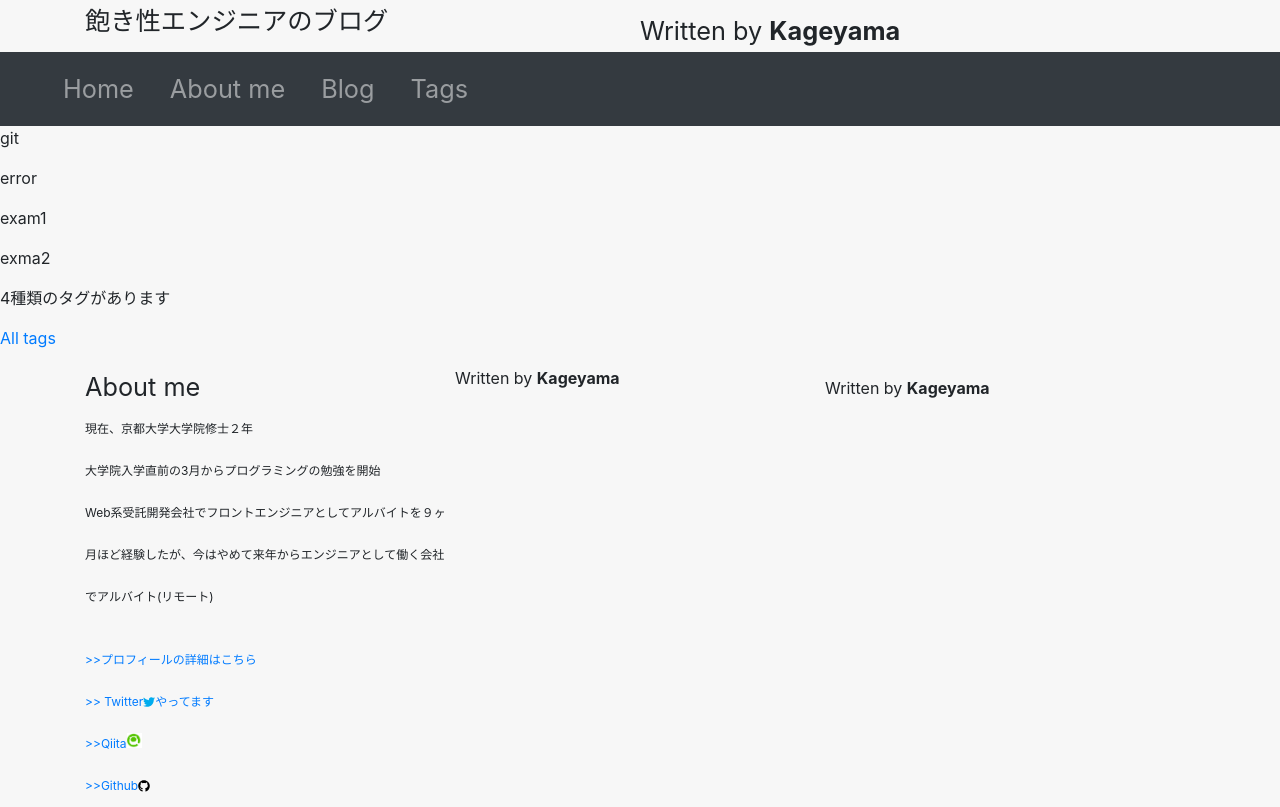
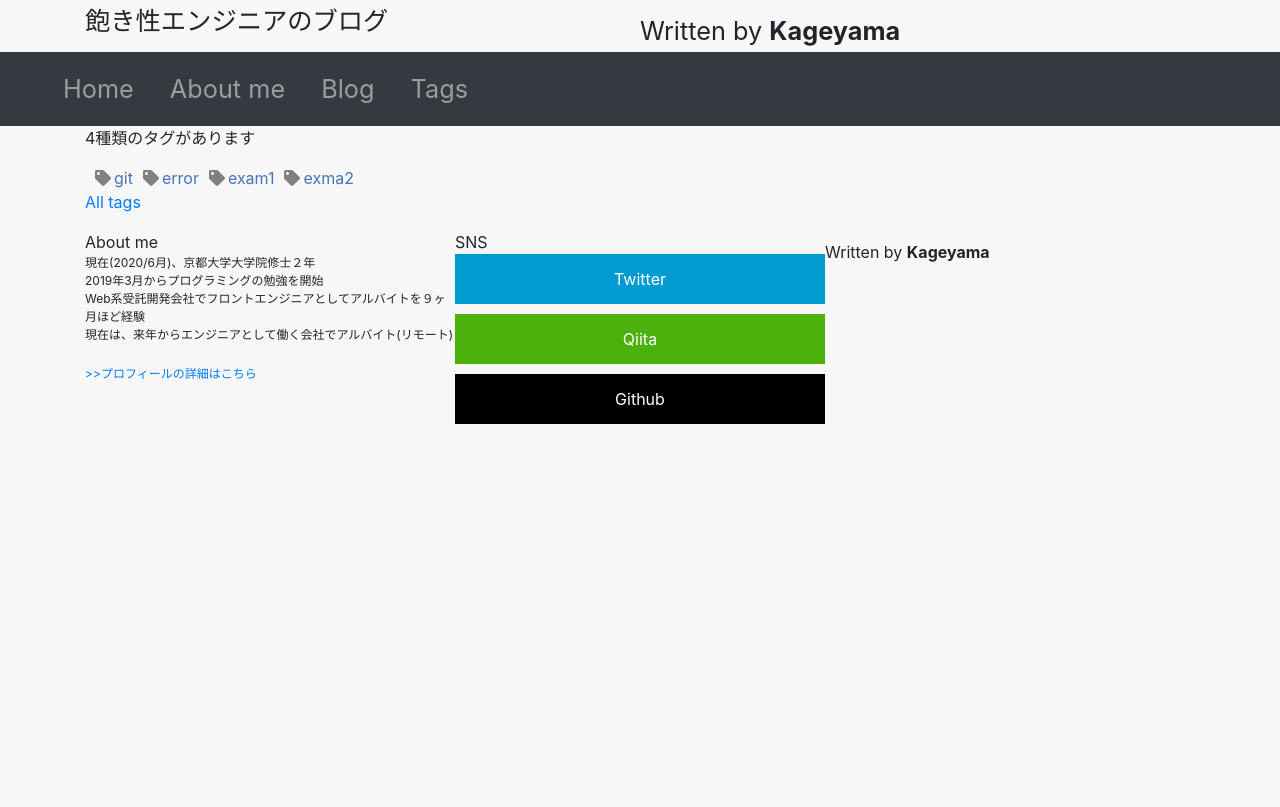
Before and after one commit to kageyama0/Gatsby-blog, a Gatsby site: page /tags/ in a window 1280 px wide. Built offline with nearby package versions, Linux system fonts and the light colour scheme; Gatsby itself is replaced by a stand-in of ours; some packages are replaced by stand-ins of ours.

Commit message:
changed the bio to rotating button

```diff
--- a/src/components/layout/footer.js
+++ b/src/components/layout/footer.js
@@ -17,19 +17,18 @@ const Footer = ({ title, author }) => {
     <footer>
       <Container>
         <Row noGutters={true}>
-          <Col
-            xs={12} md={4}
-            style={{ ...scale(0.5) }}
-          >
-            About me
+          <Col xs={12} md={4}>
+            <div>About me</div>
             <p
               style={{ fontSize:`.750rem` }}
             >
-              現在、京都大学大学院修士２年
+              現在(2020/6月)、京都大学大学院修士２年
               <br></br>
-              大学院入学直前の3月からプログラミングの勉強を開始
+              2019年3月からプログラミングの勉強を開始
               <br></br>
-              Web系受託開発会社でフロントエンジニアとしてアルバイトを９ヶ月ほど経験したが、今はやめて来年からエンジニアとして働く会社でアルバイト(リモート)
+              Web系受託開発会社でフロントエンジニアとしてアルバイトを９ヶ月ほど経験
+              <br></br>
+              現在は、来年からエンジニアとして働く会社でアルバイト(リモート)
             </p>
             <Link
               style={{ fontSize: `.750rem`}}
@@ -37,10 +36,10 @@ const Footer = ({ title, author }) => {
             >
               >>プロフィールの詳細はこちら
             </Link>
-            <Bio />
           </Col>
           <Col xs={12} md={4}>
-            Written by <strong>{author.name}</strong>
+            <div>SNS</div>
+            <Bio />
           </Col>
           <Col
             xs={12} md={4}
--- a/src/components/templates/tagPage.js
+++ b/src/components/templates/tagPage.js
@@ -4,6 +4,9 @@ import { Link, graphql } from "gatsby"
 
 import Layout from "../layout/layout"
 import Seo from "../../elements/seo"
+import {
+  Container
+} from 'react-bootstrap'
 
 const TagPage = ({ data, pageContext }) => {
   const { tag } = pageContext
@@ -15,6 +18,7 @@ const TagPage = ({ data, pageContext }) => {
   return (
     <Layout title={siteTitle} author={author}>
       <Seo title={tagHeader} />
+      <Container>
         <h1>{tagHeader}</h1>
         <ul>
           {edges.map(({ node: { fields: { slug }, frontmatter: { title } } }) => (
@@ -26,6 +30,7 @@ const TagPage = ({ data, pageContext }) => {
         <p>
           <Link to="/tags">All tags</Link>
         </p>
+      </Container>
     </Layout>
   );
 };
--- a/src/components/templates/tagsIndex.js
+++ b/src/components/templates/tagsIndex.js
@@ -2,7 +2,11 @@ import React from "react"
 import { Link, graphql } from "gatsby"
 
 import Layout from "../layout/layout"
-//import Seo from "../elements/seo"
+import Seo from "../../elements/seo"
+import TagItems from "../../elements/tagItems"
+import {
+  Container
+} from 'react-bootstrap'
 
 const TagsIndex = ({ data, pageContext, location }) => {
   const { tags, tagsCount } = pageContext
@@ -12,15 +16,14 @@ const TagsIndex = ({ data, pageContext, location }) => {
 
   return (
     <Layout title={siteTitle} author={author} location={location} >
-      <div>
-        {tags.map((tag) =>
-          <p key={tag}>{tag}</p>
-        )}
+      <Seo title="tag" />
+      <Container>
         <p>{tagsCount}種類のタグがあります</p>
+        <TagItems key={tags} tags={tags} />
         <p>
           <Link to="/tags">All tags</Link>
         </p>
-      </div>
+      </Container>
     </Layout>
   );
 };
--- a/src/elements/bio.js
+++ b/src/elements/bio.js
@@ -40,28 +40,55 @@ const Bio = () => {
   `)
 
   // author(name, summary) + social(twitter)
-  const social = data.site.siteMetadata
+  const social = data.site.siteMetadata.social
   return (
     <div>
-      <Link className="small-link" to={`https://twitter.com/${social.twitter}`}>
-        >> Twitter
-        <span><FontAwesomeIcon icon={faTwitter} color="#00acee" /></span>
-        やってます
-      </Link>
+      <div className="cube flip-to-top twitter">
+        <div className="default-state">
+          <span>
+            Twitter
+          </span>
+        </div>
 
-      <Link className="small-link" to={`${social.qiita}`}>
-        >>Qiita
-        <span>
-          <Image fixed={data.qiitaIcon.childImageSharp.fixed}/>
-        </span>
-      </Link>
+        <div className="active-state twitter">
+          <FontAwesomeIcon icon={faTwitter} color=" #019AD1" />
+          <span>
+            <Link className="small-link" to={`https://twitter.com/${social.twitter}`}>
+              Follow me!
+            </Link>
+          </span>
+        </div>
+      </div>
 
-      <Link className="small-link" to={`${social.github}`}>
-        >>Github
-        <span>
+      <div className="cube flip-to-top qiita">
+        <div className="default-state">
+          <span>Qiita</span>
+        </div>
+
+        <div className="active-state qiita">
+          <Image fixed={data.qiitaIcon.childImageSharp.fixed} />
+          <span>
+            <Link className="small-link" to={`${social.qiita}`}>
+              Qiitaの投稿記事一覧へ
+            </Link>
+          </span>
+        </div>
+      </div>
+
+      <div className="cube flip-to-top github">
+        <div className="default-state">
+          <span>Github</span>
+        </div>
+
+        <div className="active-state github">
           <FontAwesomeIcon icon={faGithub} color="black" />
-        </span>
-      </Link>
+          <span>
+            <Link className="small-link" to={`${social.github}`}>
+              Source Code
+            </Link>
+          </span>
+        </div>
+      </div>
     </div>
   )
 }
--- a/src/styles/elements/bio.scss
+++ b/src/styles/elements/bio.scss
@@ -1,4 +1,84 @@
-.small-link{
-  display: block;
-  font-size: .750rem;
+.cube {
+  width: 100%;
+  height: 50px;
+  -webkit-transition: all 250ms ease;
+  -moz-transition: all 250ms ease;
+  -o-transition: all 250ms ease;
+  transition: all 250ms ease;
+  -webkit-transform-style: preserve-3d;
+  -moz-transform-style: preserve-3d;
+  -o-transform-style: preserve-3d;
+  -ms-transform-style: preserve-3d;
+  transform-style: preserve-3d;
 }
+
+
+.cube +.cube{
+margin:10px 0px;
+}
+
+.default-state {
+  -webkit-transform: translateZ(25px);
+  -moz-transform: translateZ(25px);
+  -o-transform: translateZ(25px);
+  -ms-transform: translateZ(25px);
+  transform: translateZ(25px);
+}
+.flip-to-top .active-state {
+  -webkit-transform: rotateX(90deg) translateZ(75px);
+  -moz-transform: rotateX(90deg) translateZ(75px);
+  -o-transform: rotateX(90deg) translateZ(75px);
+  -ms-transform: rotateX(90deg) translateZ(75px);
+  transform: rotateX(90deg) translateZ(75px);
+}
+.flip-to-bottom .active-state {
+  -webkit-transform: rotateX(-90deg) translateZ(-50px);
+  -moz-transform: rotateX(-90deg) translateZ(-50px);
+  -o-transform: rotateX(-90deg) translateZ(-50px);
+  -ms-transform: rotateX(-90deg) translateZ(-50px);
+  transform: rotateX(-90deg) translateZ(-50px);
+}
+.cube.flip-to-top:hover {
+  -webkit-transform: rotateX(-89deg);
+  -moz-transform: rotateX(-89deg);
+  -o-transform: rotateX(-89deg);
+  -ms-transform: rotateX(-89deg);
+  transform: rotateX(-89deg);
+}
+.cube.flip-to-bottom:hover {
+  -webkit-transform: rotateX(89deg);
+  -moz-transform: rotateX(89deg);
+  -o-transform: rotateX(89deg);
+  -ms-transform: rotateX(89deg);
+  transform: rotateX(89deg);
+}
+.cube {
+  text-align: center;
+  margin: 0 auto;
+}
+.default-state,
+.active-state {
+  height: 50px;
+  font-size: 16px;
+  color: #fff;
+  line-height: 50px;
+  -webkit-transition: background 250ms ease;
+  -moz-transition: background 250ms ease;
+  -o-transition: background 250ms ease;
+  transition: background 250ms ease;
+}
+
+.cube:hover .active-state {
+  background: #fff;
+}
+
+.twitter {
+  background: #019AD1;
+}
+.qiita {
+  background: #4cb10d;
+}
+
+.github {
+  background: black;
+}
```
Lines whose indentation alone changed are shown as unchanged.
